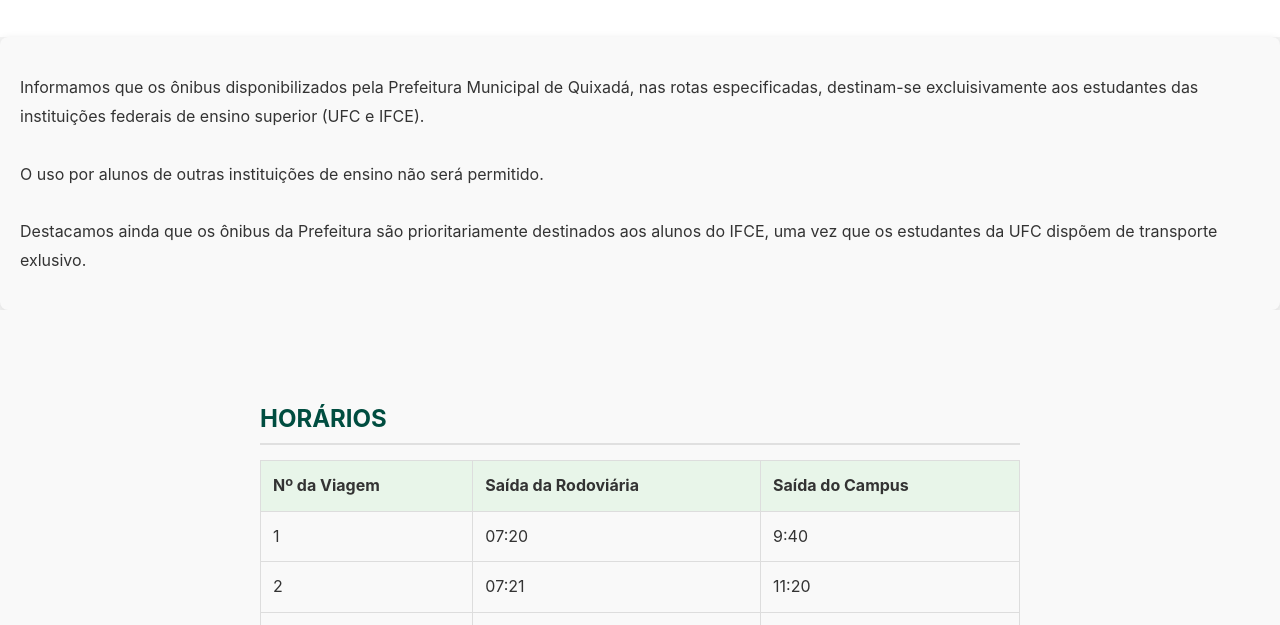
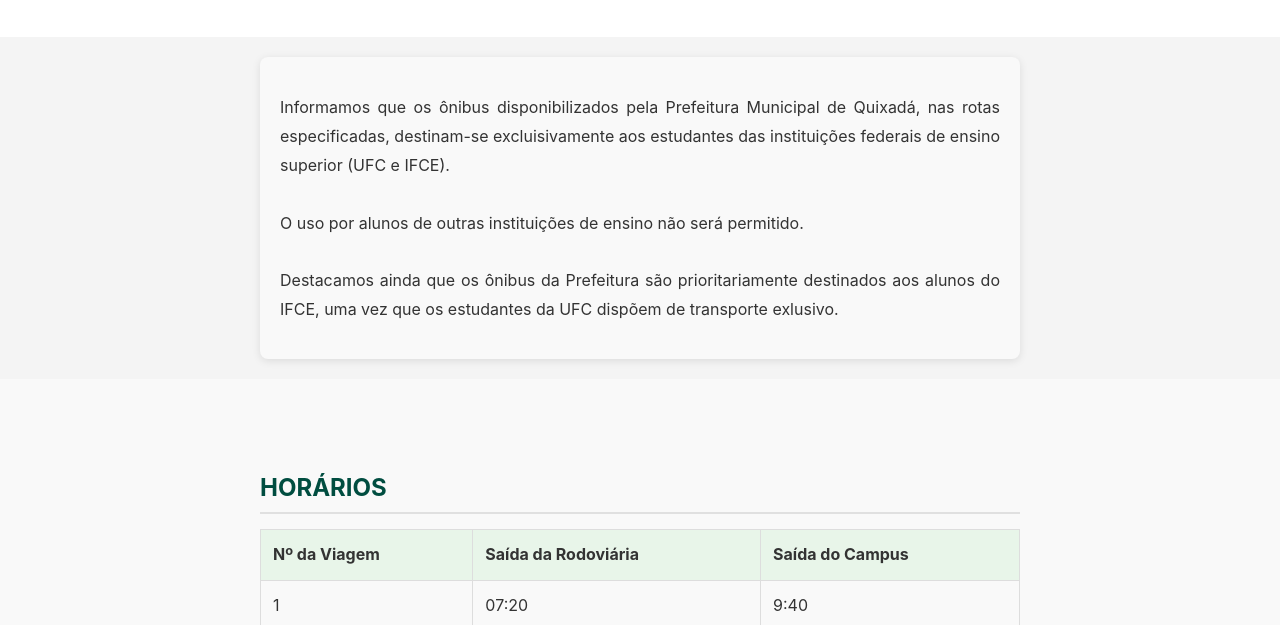
Before and after one commit to eudasiosantos/itinerario.ifce.quixada, a plain HTML site: page index.html in a window 1280 px wide. Shown: the part 175-800 px from the top of the page. Drawn offline with Linux system fonts and the light colour scheme.

Commit message:
Add files via upload

```diff
--- a/index.html
+++ b/index.html
@@ -17,7 +17,7 @@
     <section class="full-width-section title-container">
       <h1>Itinerário dos Ônibus</h1>
     </section>
-
+    <section class="section-content">
         <main class="colored-section">
           <p>
             Informamos que os ônibus disponibilizados pela Prefeitura Municipal de
@@ -29,7 +29,7 @@
             de transporte exlusivo.
           </p>
         </main>
-
+    </section>
     <section class="full-width-section colored-section">
       <div class="section-content">
         <h2>HORÁRIOS</h2>
```
Lines whose indentation alone changed are shown as unchanged.
